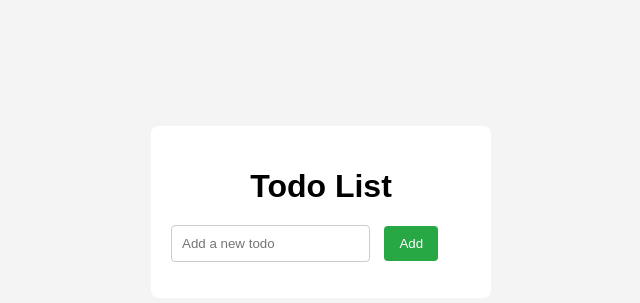
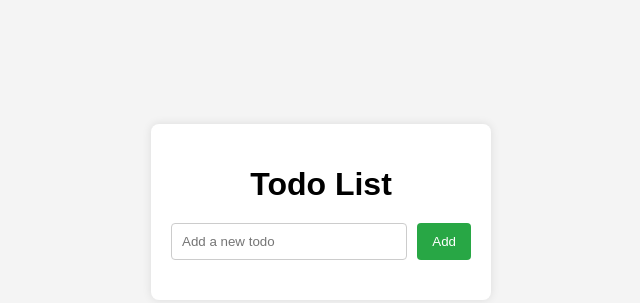
Before and after one commit to Vince-rnz/js-review-project, a plain HTML site: page index.html in a window 1280 px wide. Shown: the part 188-491 px from the top of the page, without its empty margins (319-959 px from the left). Drawn offline with Linux system fonts and the light colour scheme.

Commit message:
change some error

```diff
--- a/index.html
+++ b/index.html
@@ -9,7 +9,7 @@
     <body>
         <div class="container">
             <h1>Todo List</h1>
-            <form id="todo=form">
+            <form id="todo-form">
                 <input type="text" id="todo-input" placeholder="Add a new todo" required>
                 <button type="submit">Add</button>
             </form>
--- a/styles.css
+++ b/styles.css
@@ -13,7 +13,7 @@ body {
     background-color: #fff;
     padding: 20px;
     border-radius: 8px;
-    box-shadow: 0 0 10px rgba(0, 0,0,0,1);
+    box-shadow: 0 0 10px rgba(0, 0,0,0.1);
     width: 300px;
 }
 
```
